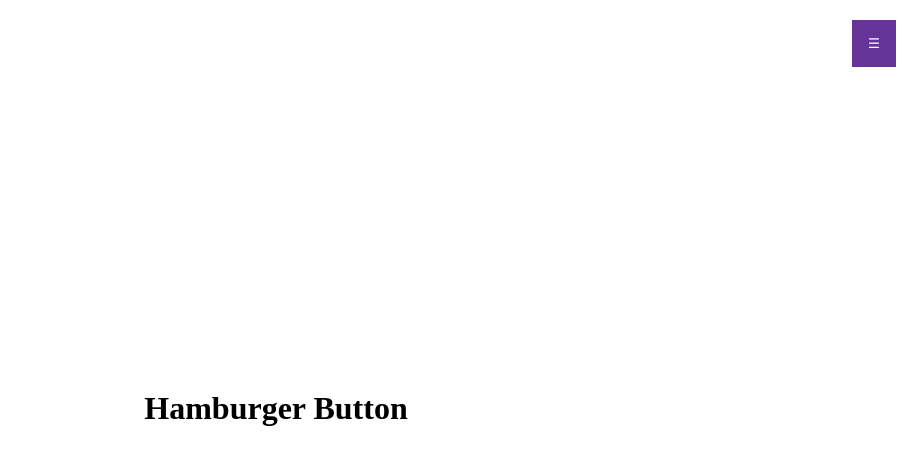
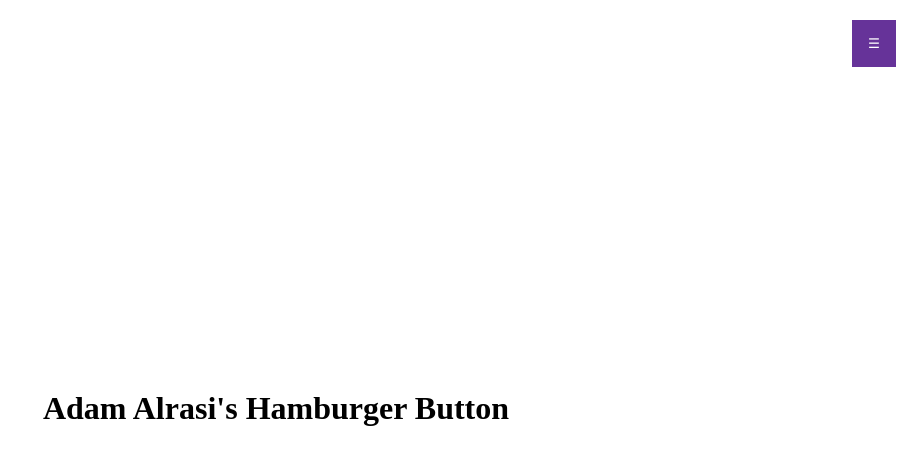
Before and after one commit to adamalrasi/HamburgerButton, a plain HTML site: page index.html in a window 1280 px wide. Shown: the whole page, without its empty margins (364-1280 px from the left). Drawn offline with Linux system fonts and the light colour scheme.

Commit message:
Update index.html

```diff
--- a/index.html
+++ b/index.html
@@ -11,7 +11,7 @@
 </head>
 
 <body>
-    <h1>Hamburger Button</h1>
+    <h1>Adam Alrasi's Hamburger Button</h1>
     <Button id="btn">☰</Button>
 
     <nav id="nav">
```
